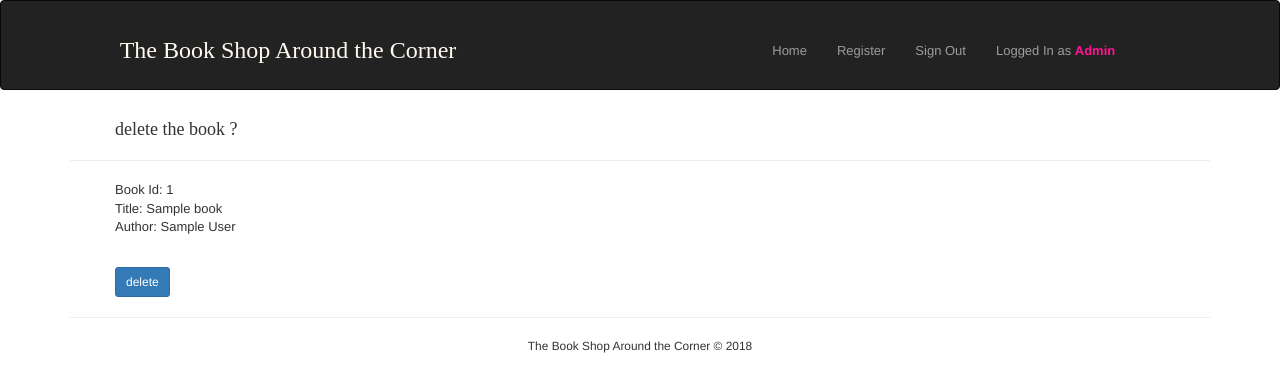
After one commit to jasonmziegler/bookstore-app, a Flask app: page /book/delete/1 in a window 1280 px wide. The commit adds this page. Shown: the top 392 px of the page. Run offline with Flask 2, Linux system fonts and the light colour scheme; a user stored in the database is signed in; tables that the repository leaves empty hold one stand-in row (values such as "Sample post"); some libraries are stand-ins or nearby versions; some web fonts are replaced.

Commit message:
add delete book button and html

```diff
--- a/app/catalog/routes.py
+++ b/app/catalog/routes.py
@@ -1,7 +1,8 @@
 from app.catalog import main
 from app import db
 from app.catalog.models import  Book, Publication
-from flask import render_template
+from flask import render_template, flash, request, redirect, url_for
+from flask_login import login_required
 
 @main.route('/')
 def hello():
@@ -15,3 +16,15 @@ def display_publisher(publisher_id):
     publisher_books = Book.query.filter_by(pub_id = publisher.id).all()
 
     return render_template('publisher.html', publisher=publisher, publisher_books=publisher_books)
+
+
+@main.route('/book/delete/<book_id>', methods=['GET','POST'])
+@login_required
+def delete_book(book_id):
+    book = Book.query.get(book_id)
+    if request.method == 'POST':
+        db.session.delete(book)
+        db.session.commit()
+        flash('Book deleted successfully')
+        return redirect(url_for('main.hello'))
+    return render_template('delete_book.html', book=book, book_id=book.id)
--- /dev/null
+++ b/app/catalog/templates/delete_book.html
@@ -0,0 +1,17 @@
+{% extends 'layout.html' %}
+
+{% block content %}
+  <div class="container">
+    <h4 style="margin-left: 45px"> delete the book ?</h4>
+    <hr>
+      <p style="margin-left:45px">
+        Book Id: {{ book.id }}<br>
+        Title: {{ book.title }}<br>
+        Author: {{ book.author }}
+      </p>
+    <br>
+    <form class="" style="margin-left:45px" action="{{url_for('main.delete_book', book_id=book.id) }}" method="POST">
+      <button type="submit" class="btn btn-sm btn-primary"> delete </button>
+    </form>
+  </div>
+{% endblock %}
--- a/app/catalog/templates/home.html
+++ b/app/catalog/templates/home.html
@@ -12,6 +12,7 @@
           <p>Rating: {{ book.avg_rating }}</p>
           <p>Pages: {{ book.num_pages }}</p>
           <p><a href="{{ url_for('main.display_publisher', publisher_id=book.pub_id) }}">Publisher Id: {{ book.pub_id }}</a></p>
+          <span class="label label-info"><a href="{{ url_for('main.delete_book', book_id=book.id)}}" style="color: floralwhite;"> delete </a></span>
           <hr>
         </div>
         {% endfor %}
```
